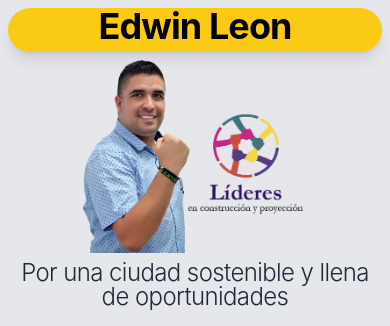
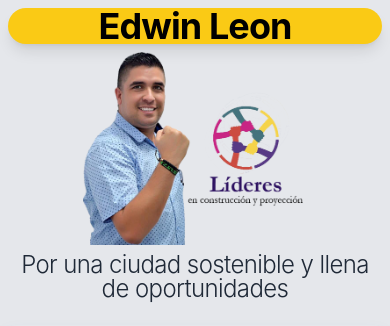
Before and after one commit to jfbz14/edwin_leon, a Django app: page / in a window 390 px wide. Shown: the top 326 px of the page. Run offline with Django 4.2, Linux system fonts and the light colour scheme; style sheets or scripts are compiled from the project's sources; some libraries are stand-ins or nearby versions.

Commit message:
update form

```diff
--- a/templates/form/form_user.html
+++ b/templates/form/form_user.html
@@ -304,7 +304,7 @@
 
         <div class="mx-auto place-self-center lg:col-span-1 ">
 
-            <h1 class="text-black text-4xl mb-2 pb-2 font-bold tracking-tight leading-none md:text-4xl xl:text-5xl text-center rounded-full shadow-lg bg-yellow-300">
+            <h1 class="text-black text-4xl mb-2 font-bold tracking-tight leading-none md:text-4xl xl:text-5xl text-center rounded-full shadow-lg bg-yellow-300">
                 Edwin Leon
             </h1>
             <a href="#" >
```
